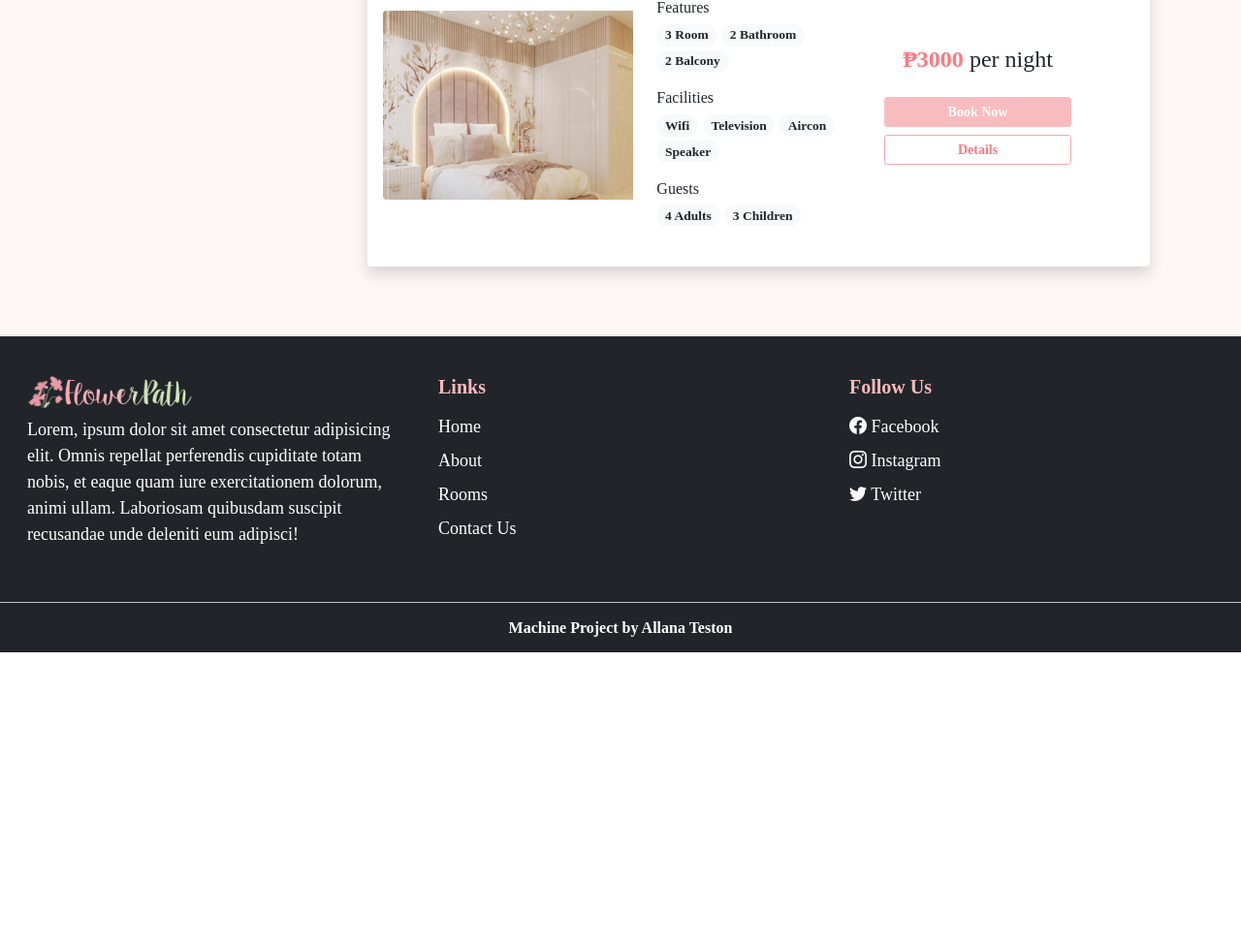
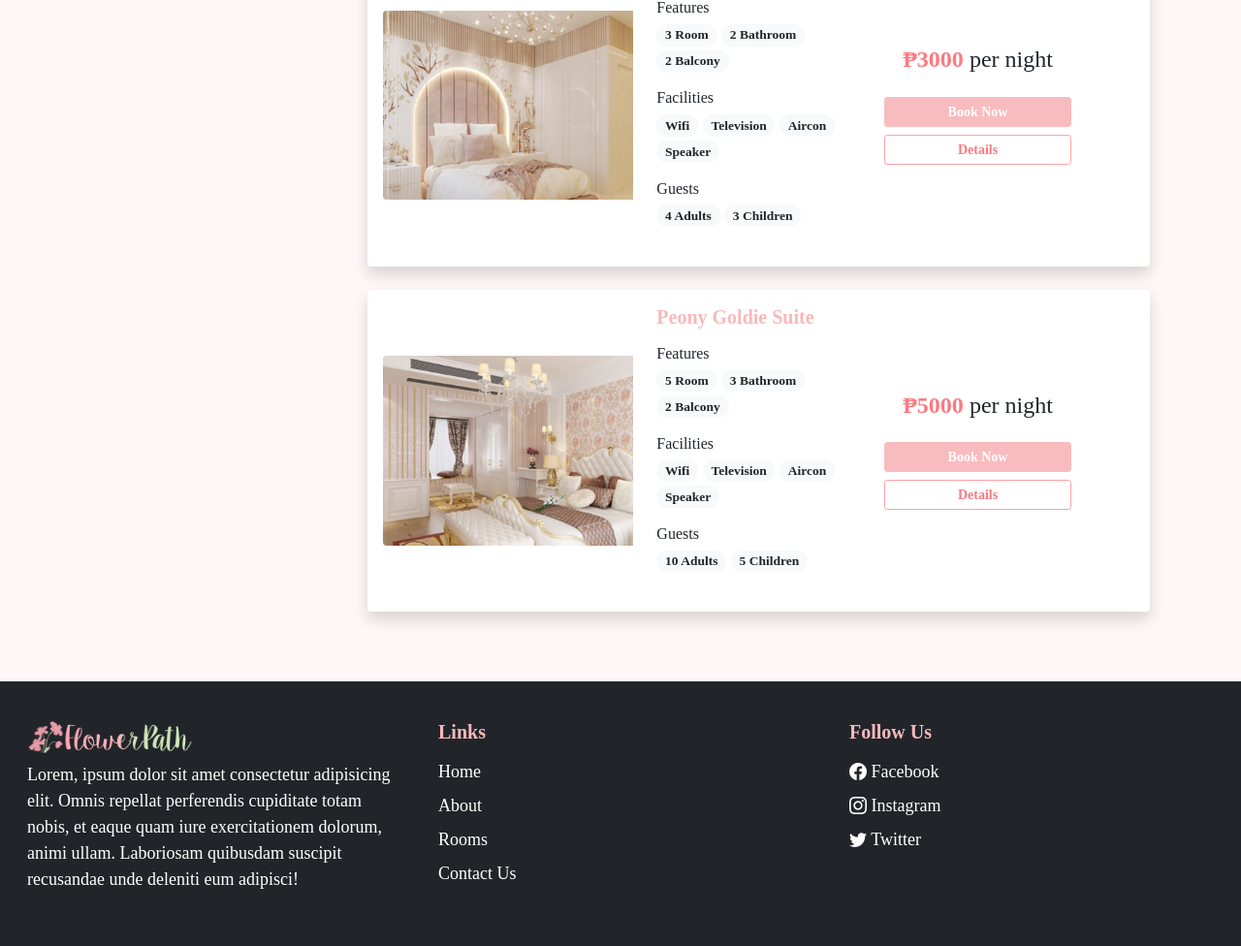
Before and after one commit to Ellesirkall/flower, a PHP site: page /rooms.php in a window 1280 px wide. Shown: the part 949-1925 px from the top of the page at 97% size. Before the commit the page ends 1622 px from the top, so only its background shows below. Run offline with PHP 8.4, Linux system fonts and the light colour scheme.

Commit message:
New changes

```diff
--- a/about.php
+++ b/about.php
@@ -12,7 +12,7 @@
     <?php require('inc/header.php'); ?>
 
     <div class="my-5 px-4">
-        <h1 class="fw-bold lobster-regular text-center color-pink">ABOUT &nbsp; US</h1>
+        <h1 class="fw-bold lobster-regular text-center color-pink">About Us</h1>
         <p class="text-center mt-3">
             Welcome to Flowerpath Hotel, where we offer exceptional service and a memorable stay. Our dedication to excellence ensures that every guest experiences the best in hospitality.
         </p>
--- a/inc/header.php
+++ b/inc/header.php
@@ -22,10 +22,10 @@
         </li>
         </li>
         <li class="nav-item">
-          <a class="nav-link  me-2" href="#">Contact Us</a>
+          <a class="nav-link  me-2" href="contact.php">Contact Us</a>
         </li>
         <li class="nav-item">
-          <a class="nav-link  me-2" href="#">Admin</a>
+          <a class="nav-link  me-2" href="admin.php">Admin</a>
         </li>
       </ul>
       <div class="d-flex">
--- a/index.php
+++ b/index.php
@@ -31,7 +31,7 @@
     <script src="https://unpkg.com/boxicons@2.1.4/dist/boxicons.js"></script>
   </head>
 
-<body class="bg-light">
+<body>
 
 
 <!-- Header -->
@@ -279,7 +279,7 @@
         </div>
 
         <div class="col-lg-12 text-center mt-5">
-            <a href="#" class="btn btn-sm btn-outline-dark rounded-0 fw-bold shadow-none">More Rooms >>></a>
+            <a href="rooms.php" class="btn btn-sm btn-outline-dark rounded-0 fw-bold shadow-none">More Rooms >>></a>
         </div>
     </div>
 </div>
--- a/rooms.php
+++ b/rooms.php
@@ -226,6 +226,57 @@
                     </div>
                 </div>
             </div>
+            <div class="card mb-4 border-0 shadow">
+                <div class="row g-0 p-3 align-items-center">
+                    <div class="col-md-4 mb-lg-0 mb-md-0 mb-3">
+                        <img src="Images/room-4.png" width="900px" class="img-fluid rounded-start">
+                    </div>
+                    <div class="col-md-4 px-lg-4 px-md-3 px-0">
+                        <h5 class="mb-3">Peony Goldie Suite</h5>
+                        <div class="features mb-3">
+                            <h6 class="mb-1">Features</h6>
+                            <span class="badge rounded-pill bg-light text-dark text-wrap">
+                                5 Room
+                            </span>
+                            <span class="badge rounded-pill bg-light text-dark text-wrap">
+                                3 Bathroom
+                            </span>
+                            <span class="badge rounded-pill bg-light text-dark text-wrap">
+                                2 Balcony
+                            </span>
+                        </div>
+                        <div class="facilities mb-3">
+                            <h6 class="mb-1">Facilities</h6>
+                            <span class="badge rounded-pill bg-light text-dark text-wrap">
+                                Wifi
+                            </span>
+                            <span class="badge rounded-pill bg-light text-dark text-wrap">
+                                Television
+                            </span>
+                            <span class="badge rounded-pill bg-light text-dark text-wrap">
+                                Aircon
+                            </span>
+                            <span class="badge rounded-pill bg-light text-dark text-wrap">
+                                Speaker
+                            </span>
+                        </div>
+                        <div class="guests mb-4">
+                            <h6 class="mb-1">Guests</h6>
+                            <span class="badge rounded-pill bg-light text-dark text-wrap">
+                                10 Adults
+                            </span>
+                            <span class="badge rounded-pill bg-light text-dark text-wrap">
+                                5 Children
+                            </span>
+                        </div>
+                    </div>
+                    <div class="col-md-3 text-center">
+                        <h6 class="mb-4 fw"><span>₱5000</span> per night</h6>
+                        <a href="#" class="btn btn-sm w-100 text-white custom-bg shadow-none mb-2">Book Now</a>
+                        <a href="#" class="btn btn-sm w-100 btn-outline-dark shadow-none">Details</a>
+                    </div>
+                </div>
+            </div>
         </div>
 
 
```
Also changed, not shown: contact.php (added, +46 -0 lines).
